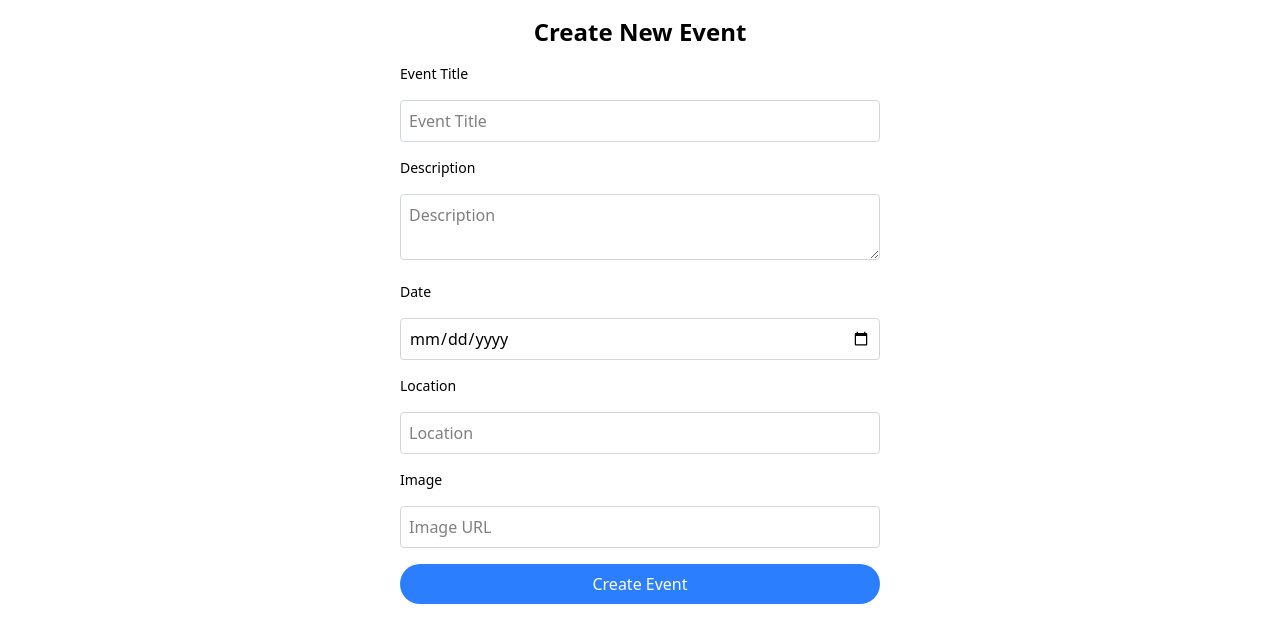
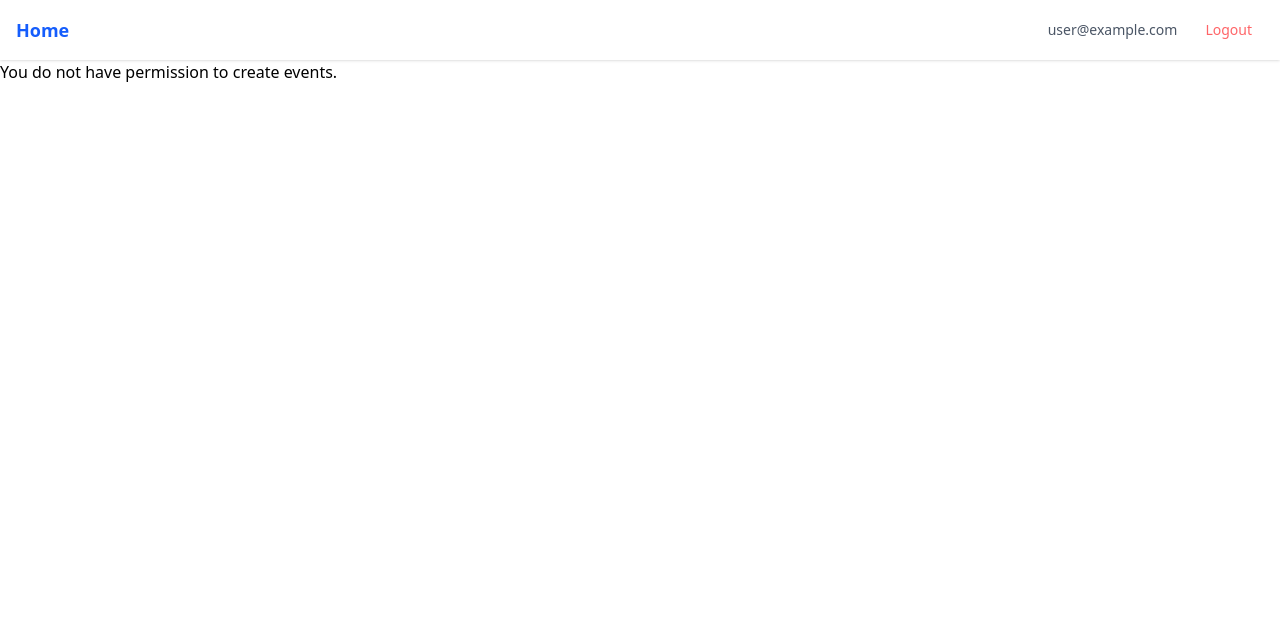
Before and after one commit to dot-jayson/events-platform, a React (Vite) app: page /create-event in a window 1280 px wide. Shown: the top 642 px of the page. Built offline with nearby package versions, Linux system fonts and the light colour scheme; no server answers; the database is empty; sample sign-in values are in the browser's storage.

Commit message:
added some authentication with navbar

```diff
--- a/src/App.tsx
+++ b/src/App.tsx
@@ -2,10 +2,14 @@ import { BrowserRouter as Router, Route, Routes } from 'react-router-dom'
 import EventList from './pages/EventList'
 import CreateEvent from './pages/CreateEvent'
 import Auth from './pages/Auth'
+import { AuthProvider } from './context/AuthContext'
+import Navbar from './components/Navbar'
 
 function App() {
   return (
+    <AuthProvider>
       <Router>
+        <Navbar />
         <Routes>
           <Route
             path="/"
@@ -21,6 +25,7 @@ function App() {
           />
         </Routes>
       </Router>
+    </AuthProvider>
   )
 }
 
--- /dev/null
+++ b/src/components/Navbar.tsx
@@ -0,0 +1,61 @@
+import { Link, useNavigate } from 'react-router-dom'
+import { useAuth } from '../context/AuthContext'
+
+const Navbar = () => {
+  const { user, role, logout, authLoading } = useAuth()
+  const navigate = useNavigate()
+
+  const handleLogout = async () => {
+    await logout()
+    navigate('/auth')
+  }
+
+  return (
+    <nav className="bg-white shadow p-4 flex justify-between items-center">
+      {/* Left links */}
+      <div className="flex space-x-4">
+        <Link
+          to="/"
+          className="text-lg font-semibold text-blue-600 hover:text-blue-400"
+        >
+          Home
+        </Link>
+
+        {user && role === 'staff' && (
+          <Link
+            to="/create-event"
+            className="text-lg font-semibold text-blue-600 hover:text-blue-400"
+          >
+            Create Event
+          </Link>
+        )}
+      </div>
+      {/* Right side */}
+      <div className="flex items-center space-x-4">
+        {!authLoading && user ? (
+          <>
+            <span className="text-gray-600 text-sm">{user.email}</span>
+            <button
+              onClick={handleLogout}
+              className="px-3 py-1  text-red-400 rounded
+             text-sm"
+            >
+              Logout
+            </button>
+          </>
+        ) : (
+          <>
+            <Link
+              to="/auth"
+              className="text-sm text-blue-600 hover:text-blue-400"
+            >
+              Login / Signup
+            </Link>
+          </>
+        )}
+      </div>
+    </nav>
+  )
+}
+
+export default Navbar
--- /dev/null
+++ b/src/context/AuthContext.tsx
@@ -0,0 +1,71 @@
+import React, { createContext, useState, useEffect, ReactNode } from 'react'
+import { auth, db } from '../lib/firebase'
+import { onAuthStateChanged, signOut, User } from 'firebase/auth'
+import { doc, getDoc } from 'firebase/firestore'
+
+interface AuthContextType {
+  user: User | null
+  role: string | null
+  authLoading: boolean
+  logout: () => Promise<void>
+}
+
+const AuthContext = createContext<AuthContextType | undefined>(undefined)
+
+export const AuthProvider: React.FC<{ children: ReactNode }> = ({
+  children,
+}) => {
+  const [user, setUser] = useState<User | null>(null)
+  const [role, setRole] = useState<string | null>(null)
+  const [authLoading, setauthLoading] = useState<boolean>(true)
+
+  useEffect(() => {
+    const unsubscribe = onAuthStateChanged(auth, async (user) => {
+      if (user) {
+        setUser(user)
+        console.log('User logged in:', user.uid, user.email)
+
+        const userDocRef = doc(db, 'users', user.uid)
+        const userDoc = await getDoc(userDocRef)
+
+        if (userDoc.exists()) {
+          const data = userDoc.data()
+          console.log('User role from Firestore:', data?.role)
+          setRole(data?.role || 'user')
+        } else {
+          console.log('No user doc found in Firestore')
+          setRole('user')
+        }
+      } else {
+        console.log('User logged out')
+        setUser(null)
+        setRole(null)
+      }
+      setauthLoading(false)
+    })
+
+    return () => unsubscribe()
+  }, [])
+
+  const logout = async () => {
+    try {
+      await signOut(auth)
+    } catch (error) {
+      console.error('Logout error:', error)
+    }
+  }
+
+  return (
+    <AuthContext.Provider value={{ user, role, authLoading, logout }}>
+      {children}
+    </AuthContext.Provider>
+  )
+}
+
+export const useAuth = (): AuthContextType => {
+  const context = React.useContext(AuthContext)
+  if (!context) {
+    throw new Error('useAuth must be used within an AuthProvider')
+  }
+  return context
+}
--- a/src/pages/CreateEvent.tsx
+++ b/src/pages/CreateEvent.tsx
@@ -1,6 +1,9 @@
 import { useState } from 'react'
+import { useAuth } from '../context/AuthContext'
+import { Navigate } from 'react-router-dom'
 
 const CreateEvent = () => {
+  const { user, role, authLoading } = useAuth()
   // Loading state
   const [loading, setLoading] = useState(false)
 
@@ -9,6 +12,18 @@ const CreateEvent = () => {
   const [date, setDate] = useState('')
   const [location, setLocation] = useState('')
   const [imageURL, setImageURL] = useState('')
+
+  if (authLoading) {
+    return <div>Loading...</div> // Auth loading state
+  }
+
+  if (!user) {
+    return <Navigate to="/auth" /> // Redirect if not authenticated
+  }
+
+  if (role !== 'staff') {
+    return <div>You do not have permission to create events.</div> // Message for users trying to add events
+  }
 
   const handleSubmit = (e: React.FormEvent) => {
     e.preventDefault()
@@ -53,7 +68,7 @@ const CreateEvent = () => {
           className="w-full p-2 border border-gray-300 rounded"
         />
         <label
-          htmlFor="title"
+          htmlFor="description"
           className="block text-sm font-medium"
         >
           Description
@@ -111,8 +126,8 @@ const CreateEvent = () => {
         <button
           type="submit"
           className="w-full py-2 px-4 bg-blue-500 text-white
-          rounded-full hover:bg-blue-600 focus:outline-none focus:ring-2
-          focus:ring-blue-500 focus:ring-opacity-50"
+            rounded-full hover:bg-blue-600 focus:outline-none focus:ring-2
+            focus:ring-blue-500 focus:ring-opacity-50"
         >
           {loading ? <span>Submitting...</span> : <span>Create Event</span>}
         </button>
```
Lines whose indentation alone changed are shown as unchanged.
